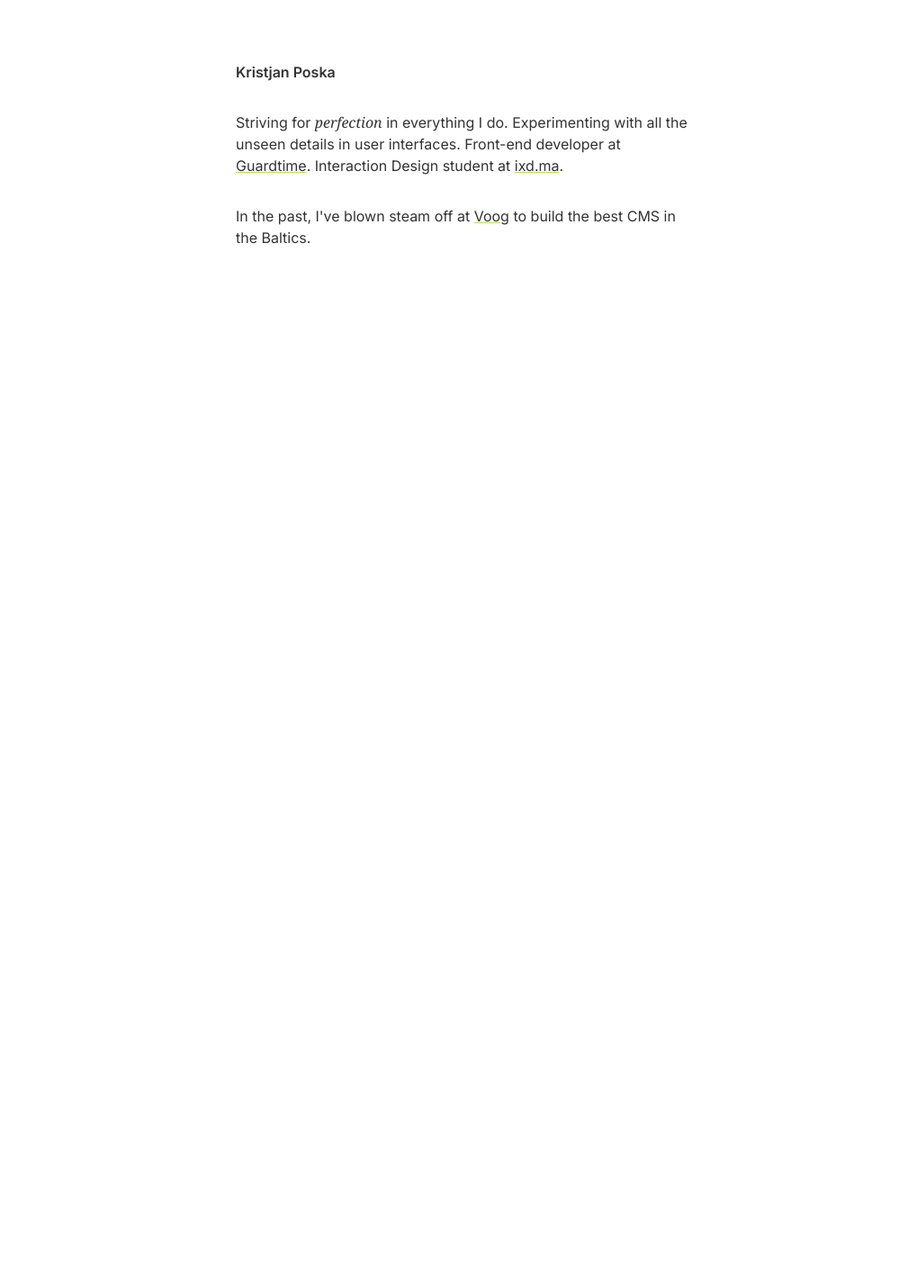
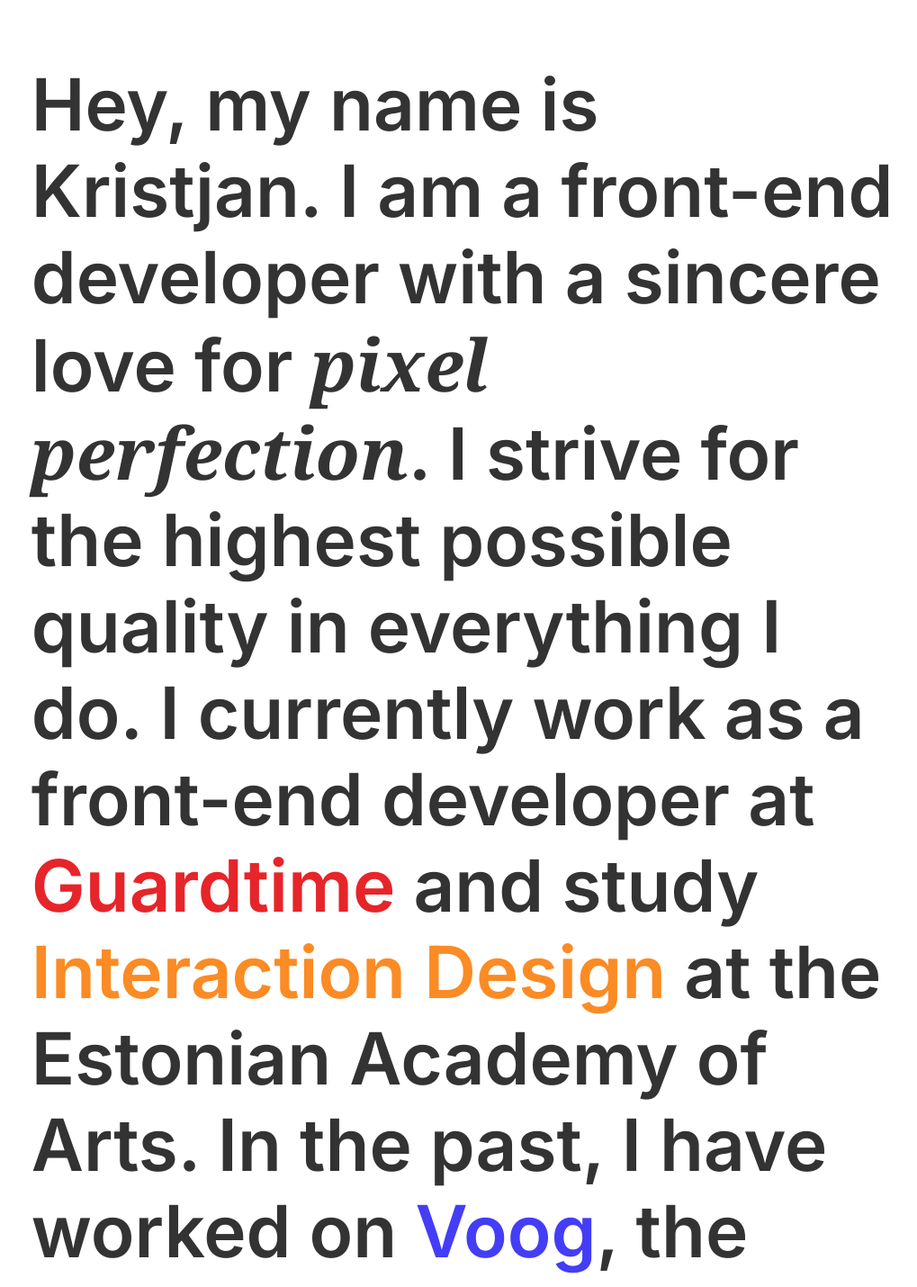
Before and after one commit to pxska/portfolio, a Next.js app: page / in a window 1280 px wide. Shown: the part 60-1490 px from the top of the page at 90% size, without its empty margins (122-1141 px from the left). Before the commit the page ends 800 px from the top, so only its background shows below. Built offline with nearby package versions, Linux system fonts and the light colour scheme.

Commit message:
Trying out the big text thing + add classcat

```diff
--- a/package.json
+++ b/package.json
@@ -9,6 +9,7 @@
     "lint": "next lint"
   },
   "dependencies": {
+    "classcat": "^5.0.4",
     "eslint-config-next": "13.1.6",
     "next": "13.1.6",
     "react": "18.2.0",
--- a/src/pages/_app.js
+++ b/src/pages/_app.js
@@ -1,7 +1,7 @@
 import '@/styles/globals.css';
 import Head from 'next/head';
 
-export default function App({ Component, pageProps }) {
+export default function App({Component, pageProps}) {
   return (
     <>
       <Head>
--- a/src/pages/index.js
+++ b/src/pages/index.js
@@ -1,24 +1,31 @@
 import Link from 'next/link';
+
 import styles from '@/styles/Index.module.scss';
 
 export default function Index() {
   return (
     <>
-      <h1 className={styles.heading}>Kristjan Poska</h1>
+      <section className={styles.bigtext}>
+        Hey, my name is Kristjan. I am a front-end developer with a sincere love
+        for <em>pixel perfection</em>. I strive for the highest possible quality
+        in everything I do. I currently work as a front-end developer at{' '}
+        <Link className={styles.gt} href="https://guardtime.com/">
+          Guardtime
+        </Link>{' '}
+        and study{' '}
+        <Link className={styles.ixd} href="https://ixd.ma/">
+          Interaction Design
+        </Link>{' '}
+        at the Estonian Academy of Arts. In the past, I have worked on{' '}
+        <Link className={styles.vg} href="https://voog.com/">
+          Voog
+        </Link>
+        , the best CMS in the Baltics.
+      </section>
 
-      <section className={styles.section}>
-        <p>
-          Striving for <em>perfection</em> in everything I do. Experimenting
-          with all the unseen details in user interfaces. Front-end developer at{' '}
-          <Link href="https://guardtime.com/">Guardtime</Link>. Interaction
-          Design student at <Link href="https://ixd.ma/">ixd.ma</Link>.
-        </p>
-
-        <p>
-          In the past, I&apos;ve blown steam off at{' '}
-          <Link href="https://voog.com/">Voog</Link> to build the best CMS in
-          the Baltics.
-        </p>
+      <section className={styles.bigtext}>
+        If you&apos;d like to say hi, drop in on Twitter @kristjanposka.{' '}
+        <s>Or write me an e-mail.</s>
       </section>
     </>
   );
--- a/src/styles/Index.module.scss
+++ b/src/styles/Index.module.scss
@@ -1,9 +1,25 @@
-.heading {
+.bigtext {
   font-family: var(--font-main);
-  font-size: 1rem;
+  font-size: 5rem;
   font-weight: 600;
+  line-height: 120%;
+  margin-top: 128px;
 }
 
-.section {
-  margin-top: 32px;
+.gt {
+  color: var(--color-gt);
 }
+
+.ixd {
+  color: var(--color-ixd);
+}
+
+.vg {
+  color: var(--color-vg);
+}
+
+@media screen and (max-width: 768px) {
+  .bigtext {
+    font-size: 3rem;
+  }
+}
--- a/src/styles/globals.css
+++ b/src/styles/globals.css
@@ -3,21 +3,29 @@
 :root {
   --font-main: 'Inter', sans-serif;
   --font-serif: 'Georgia', serif;
+
   --color-dark: #333;
+  --color-dark-gray: #666;
+  --color-dark-gray-hover: #777;
+
+  --color-gt: #E6252A;
+  --color-vg: #443DF6;
+  --color-ixd: #FB8B24;
 }
 
 * {
   box-sizing: border-box;
-  line-height: 150%;
 }
 
 html, body {
   margin: 0;
+  padding-left: 16px;
+  padding-right: 16px;
 }
 
 body {
-  width: 40%;
-  margin: 128px auto 0 auto;
+  max-width: 80%;
+  margin: 0 auto;
   font-family: var(--font-main);
   color: var(--color-dark);
 }
@@ -35,9 +43,12 @@
 }
 
 a {
-  color: inherit;
-  text-decoration: underline;
-  text-decoration-color: #bada55;
+  color: var(--color-dark-gray);
+  text-decoration: none;
+}
+
+a:hover {
+  opacity: .8;
 }
 
 a:hover {
```
Also changed, not shown: 1 other file (tests, documents, lock files or other folders).
